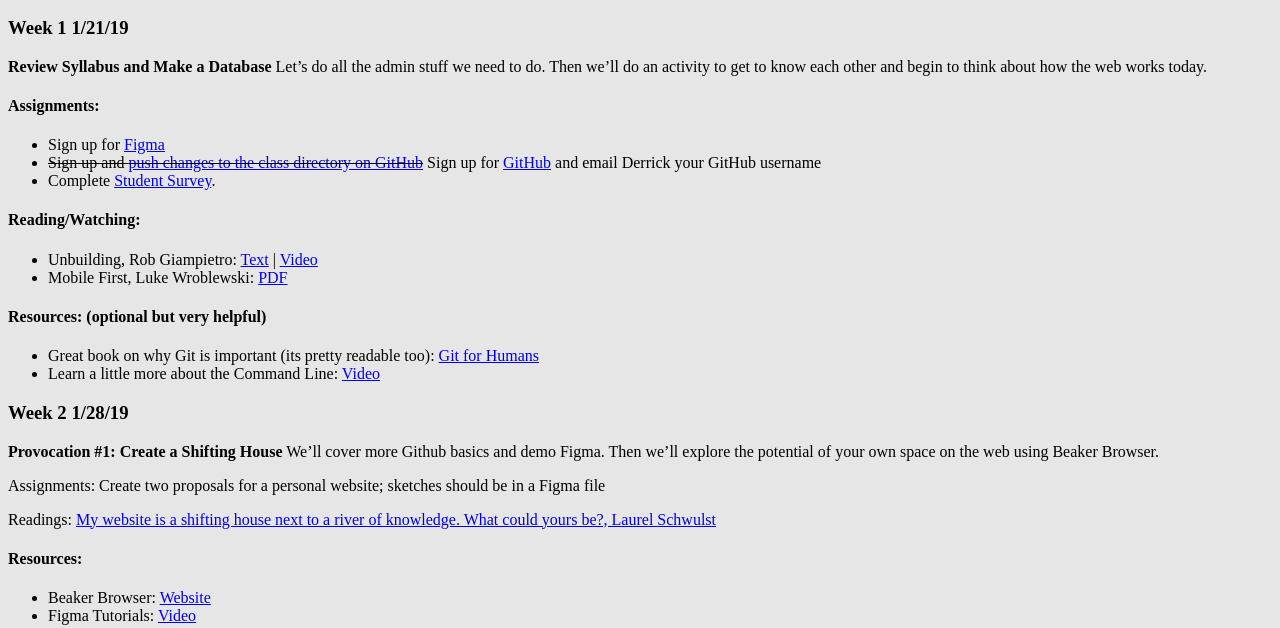
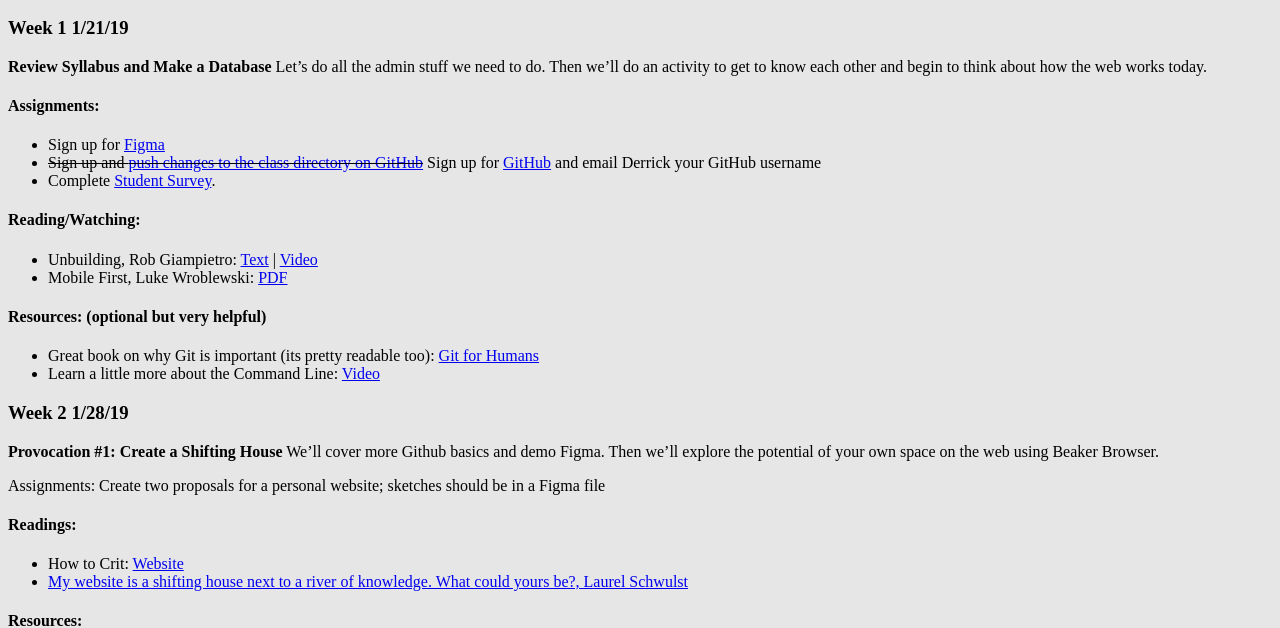
Before and after one commit to dvschultz/PSD-WAMD-SP19, a plain HTML site: page schedule.html in a window 1280 px wide. Shown: the part 180-808 px from the top of the page. Drawn offline with Linux system fonts and the light colour scheme; a script that the page names is missing.

Commit message:
updated schedule

```diff
--- a/schedule.html
+++ b/schedule.html
@@ -49,7 +49,11 @@
 	<div class="week">
 		<p><strong>Provocation #1: Create a Shifting House</strong> We’ll cover more Github basics and demo Figma. Then we’ll explore the potential of your own space on the web using Beaker Browser.</p>
 		<p>Assignments: Create two proposals for a personal website; sketches should be in a Figma file</p>
-		<p>Readings: <a href="https://thecreativeindependent.com/people/laurel-schwulst-my-website-is-a-shifting-house-next-to-a-river-of-knowledge-what-could-yours-be/">My website is a shifting house next to a river of knowledge. What could yours be?, Laurel Schwulst</a></p>
+		<h4>Readings:</h4>
+		<ul>
+			<li>How to Crit: <a href="http://howtocrit.com/index.html" target="_blank">Website</a></li>
+			<li><a href="https://thecreativeindependent.com/people/laurel-schwulst-my-website-is-a-shifting-house-next-to-a-river-of-knowledge-what-could-yours-be/">My website is a shifting house next to a river of knowledge. What could yours be?, Laurel Schwulst</a></li>
+		</ul>
 
 		<h4>Resources:</h4>
 		<ul>
```
